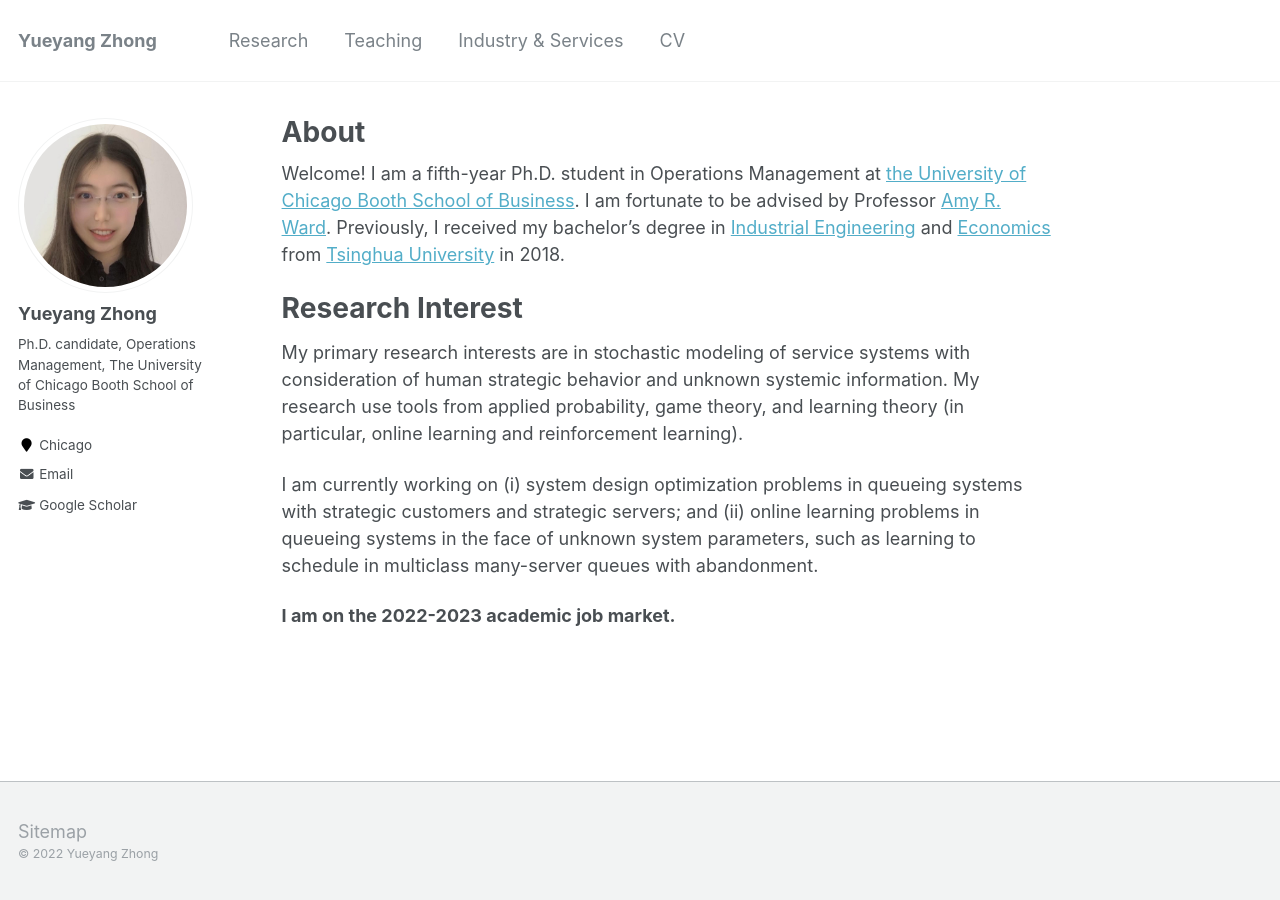
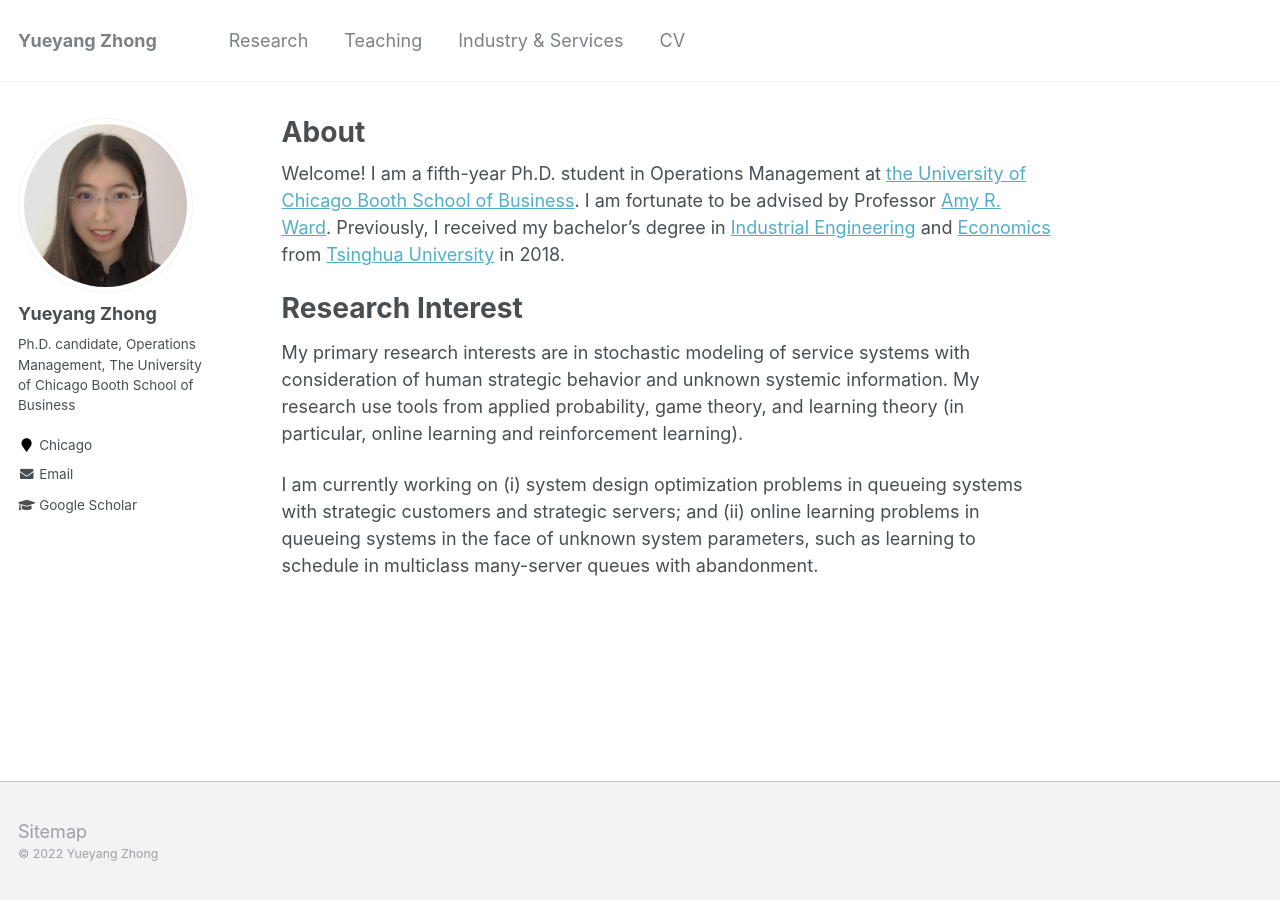
Before and after one commit to alicemengqi/site, a Jekyll site: the page built from _pages/about.md, in a window 1280 px wide. Built offline with Jekyll 4.4.1, drawn with Linux system fonts in a browser that asks for light colours.

Commit message:
Update about.md

```diff
--- a/_pages/about.md
+++ b/_pages/about.md
@@ -14,5 +14,3 @@ Welcome! I am a fifth-year Ph.D. student in Operations Management at [the Univer
 My primary research interests are in stochastic modeling of service systems with consideration of human strategic behavior and unknown systemic information. My research use tools from applied probability, game theory, and learning theory (in particular, online learning and reinforcement learning).
 
 I am currently working on (i) system design optimization problems in queueing systems with strategic customers and strategic servers; and (ii) online learning problems in queueing systems in the face of unknown system parameters, such as learning to schedule in multiclass many-server queues with abandonment.
-
-<b> I am on the 2022-2023 academic job market. </b>
```
